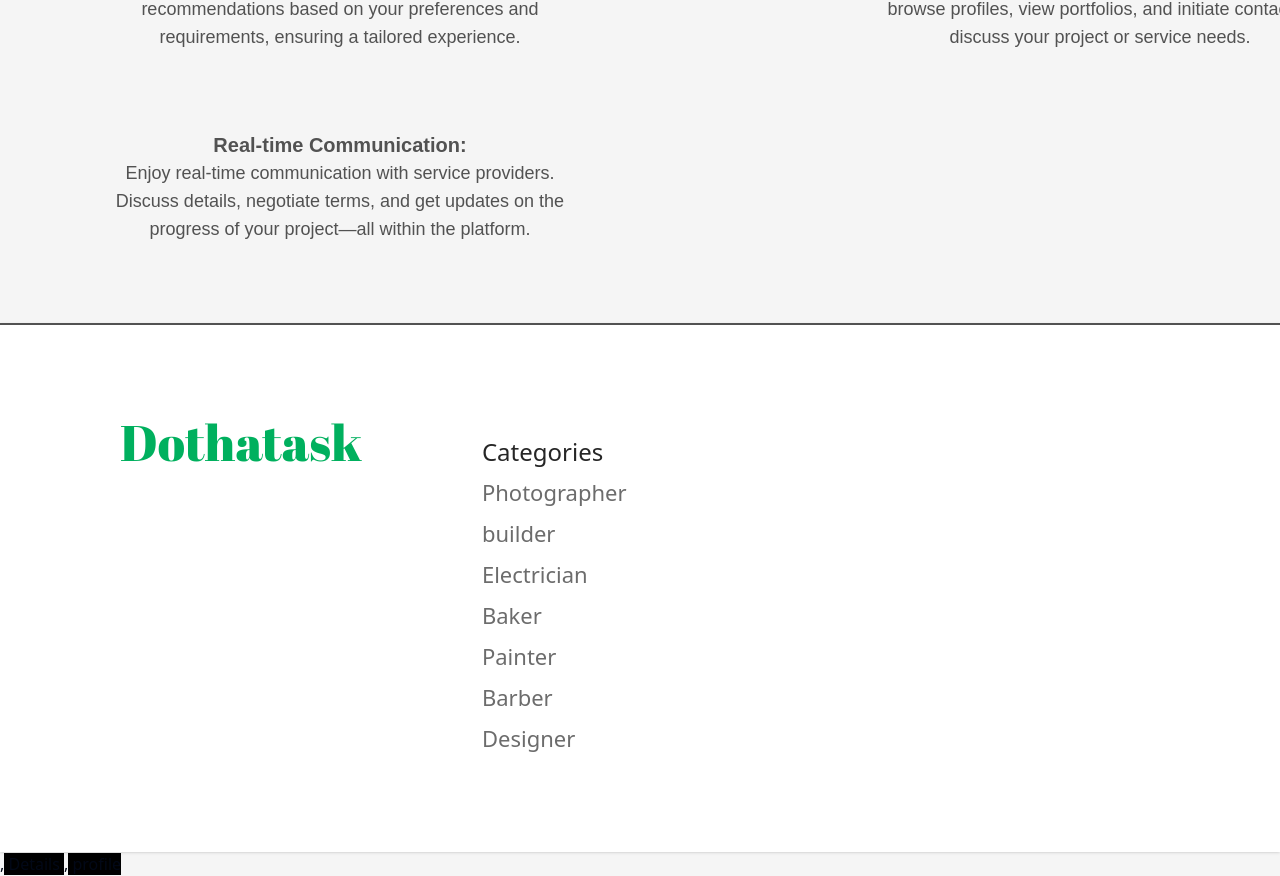
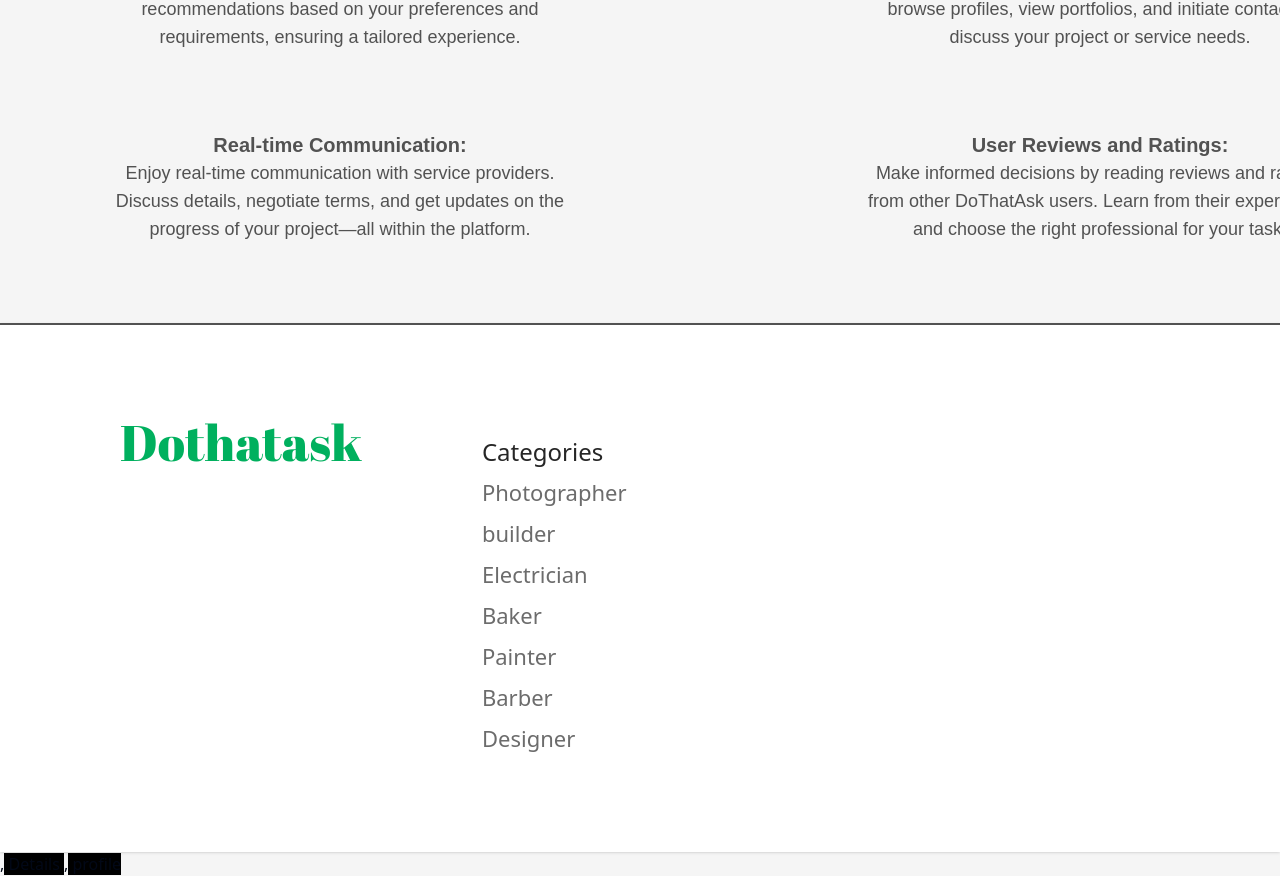
Before and after one commit to OthmanSALAHI/frontend-dothatask, a React (Vite) app: page /about-us in a window 1280 px wide. Shown: the part 874-1750 px from the top of the page. Built offline with nearby package versions, Linux system fonts and the light colour scheme.

Commit message:
Add user reviews and ratings section to AboutUs page

```diff
--- a/src/components/pages/AboutUs.jsx
+++ b/src/components/pages/AboutUs.jsx
@@ -56,6 +56,15 @@ function AboutUs() {
                 <span className="text-neutral-600 text-lg font-normal ">
                 </span>
             </div>
+            <div className="w-[478px] text-center mx-auto">
+                <span className="text-neutral-600 text-xl font-bold ">User Reviews and Ratings: <br/></span>
+                <span className="text-neutral-600 text-lg font-normal ">
+                 Make informed decisions by reading reviews and ratings from other DoThatAsk users. Learn from their experiences and choose the right professional for your task.
+                    <br/>
+                </span>
+                <span className="text-neutral-600 text-lg font-normal ">
+                </span>
+            </div>
         </div>
     </div>
   )
```
